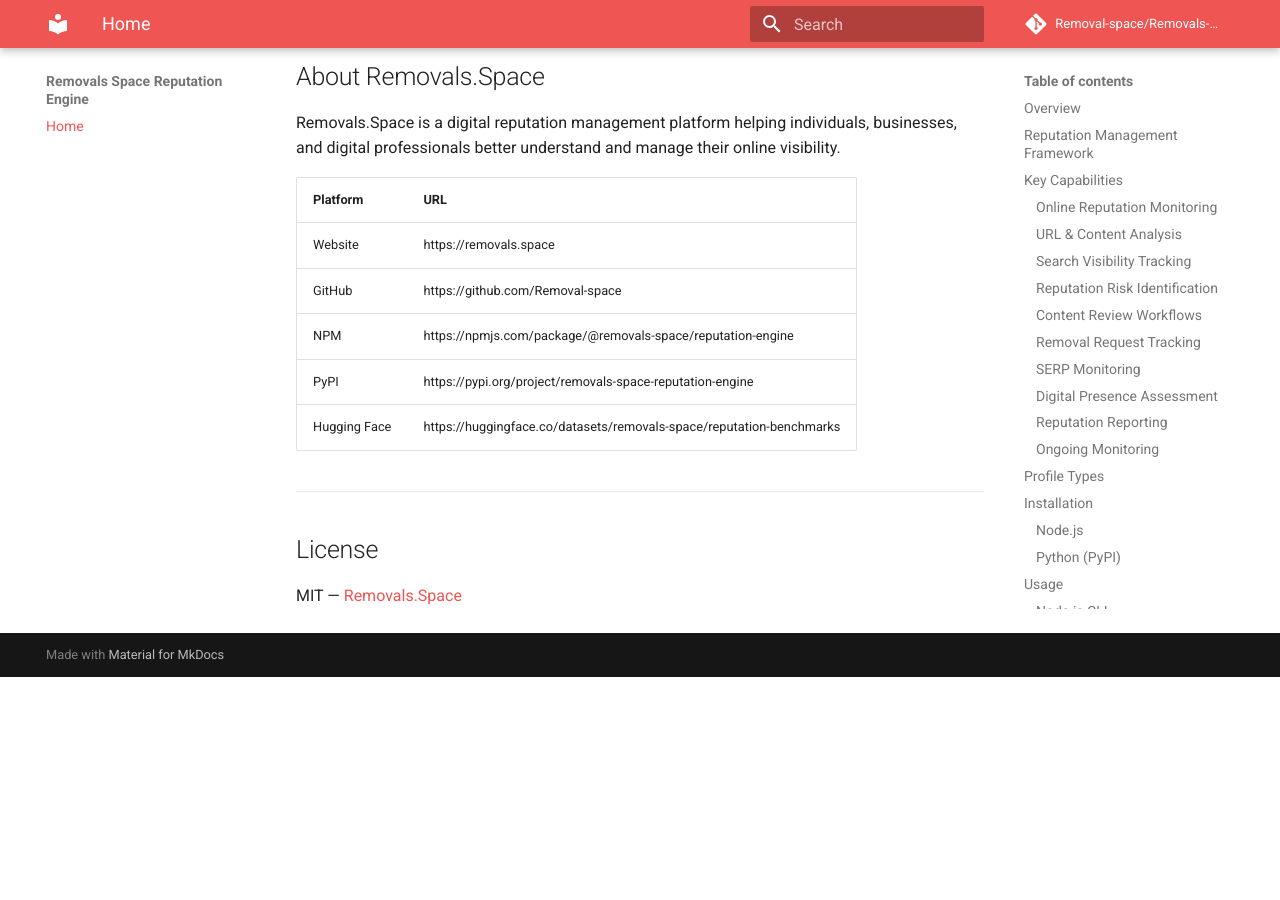
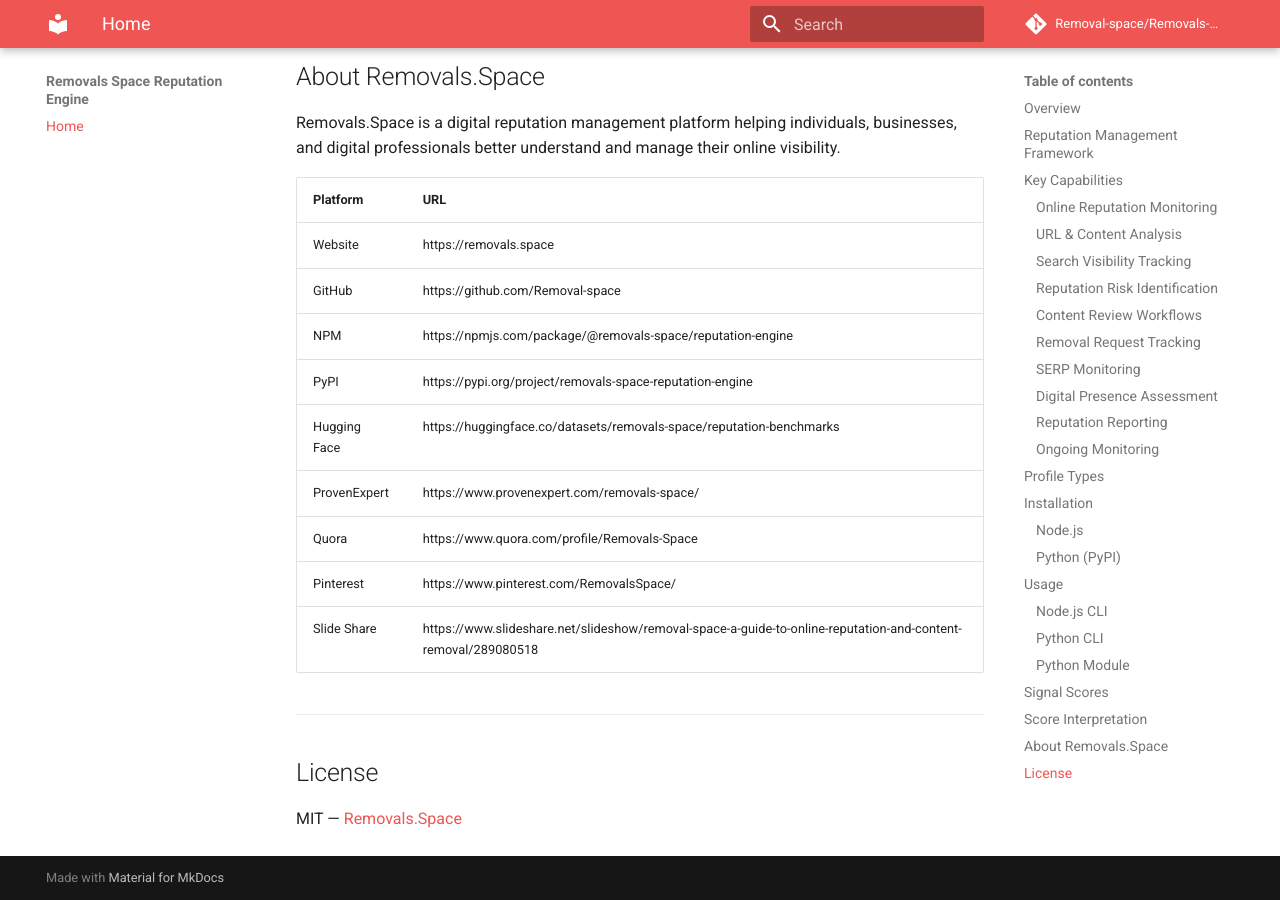
Before and after one commit to Removal-space/Removals-Space-Reputation-Engine, an MkDocs documentation site: the page built from docs/index.md, in a window 1280 px wide and 900 px high, scrolled down 3977 px. Built offline with MkDocs 1.6.1 and Material for MkDocs 9.7.7, drawn with Linux system fonts in a browser that asks for light colours; comment, search, counter and statistics services are not loaded; before the commit the page ends 4654 px from its top, so only the background shows below that.

Commit message:
Update index.md

```diff
--- a/docs/index.md
+++ b/docs/index.md
@@ -137,6 +137,11 @@
 | NPM | https://npmjs.com/package/@removals-space/reputation-engine |
 | PyPI | https://pypi.org/project/removals-space-reputation-engine |
 | Hugging Face | https://huggingface.co/datasets/removals-space/reputation-benchmarks |
+| ProvenExpert | https://www.provenexpert.com/removals-space/ |
+| Quora | https://www.quora.com/profile/Removals-Space |
+| Pinterest | https://www.pinterest.com/RemovalsSpace/ |
+| Slide Share |https://www.slideshare.net/slideshow/removal-space-a-guide-to-online-reputation-and-content-removal/289080518|
+
 
 ---
 
```
